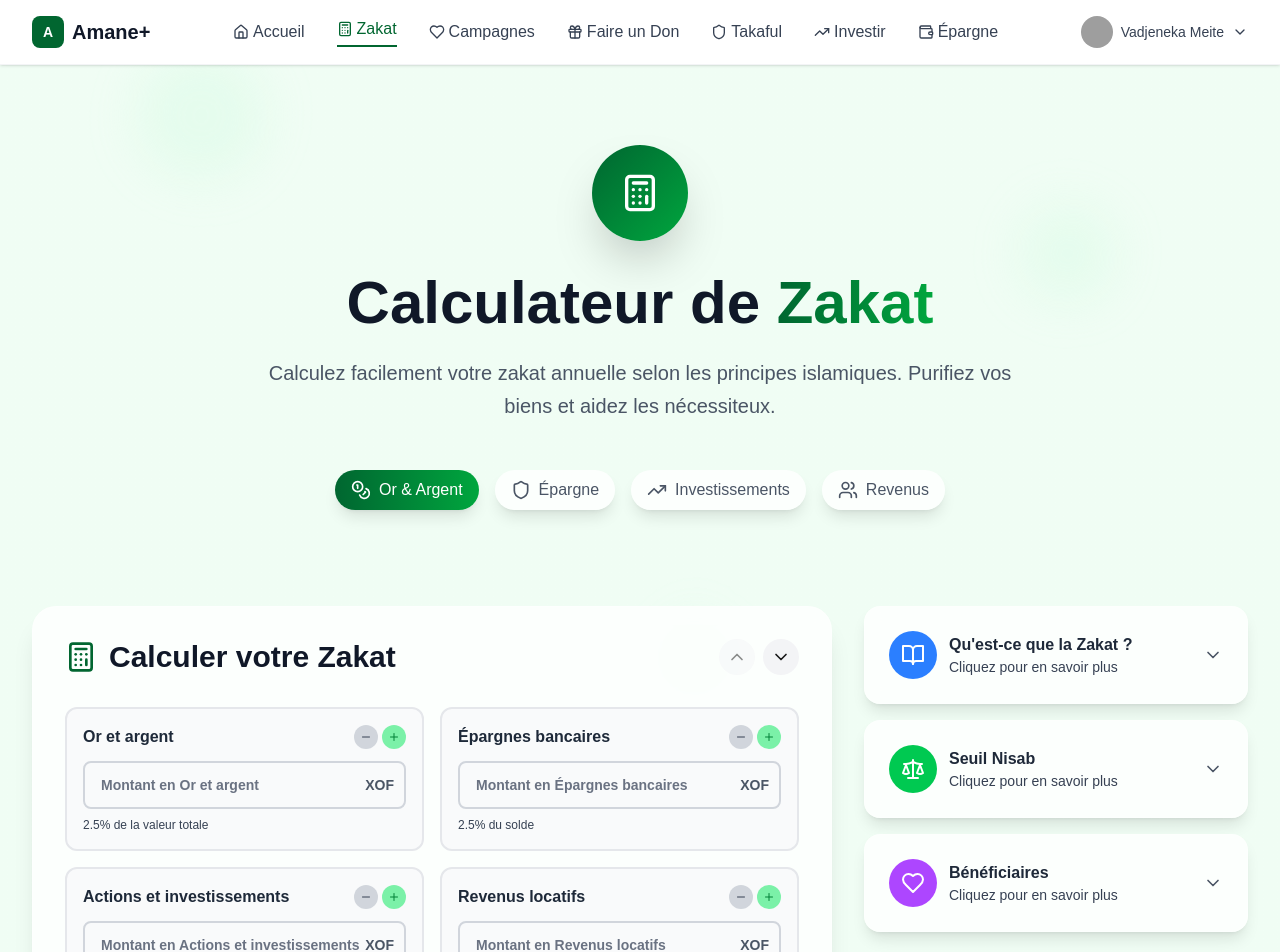
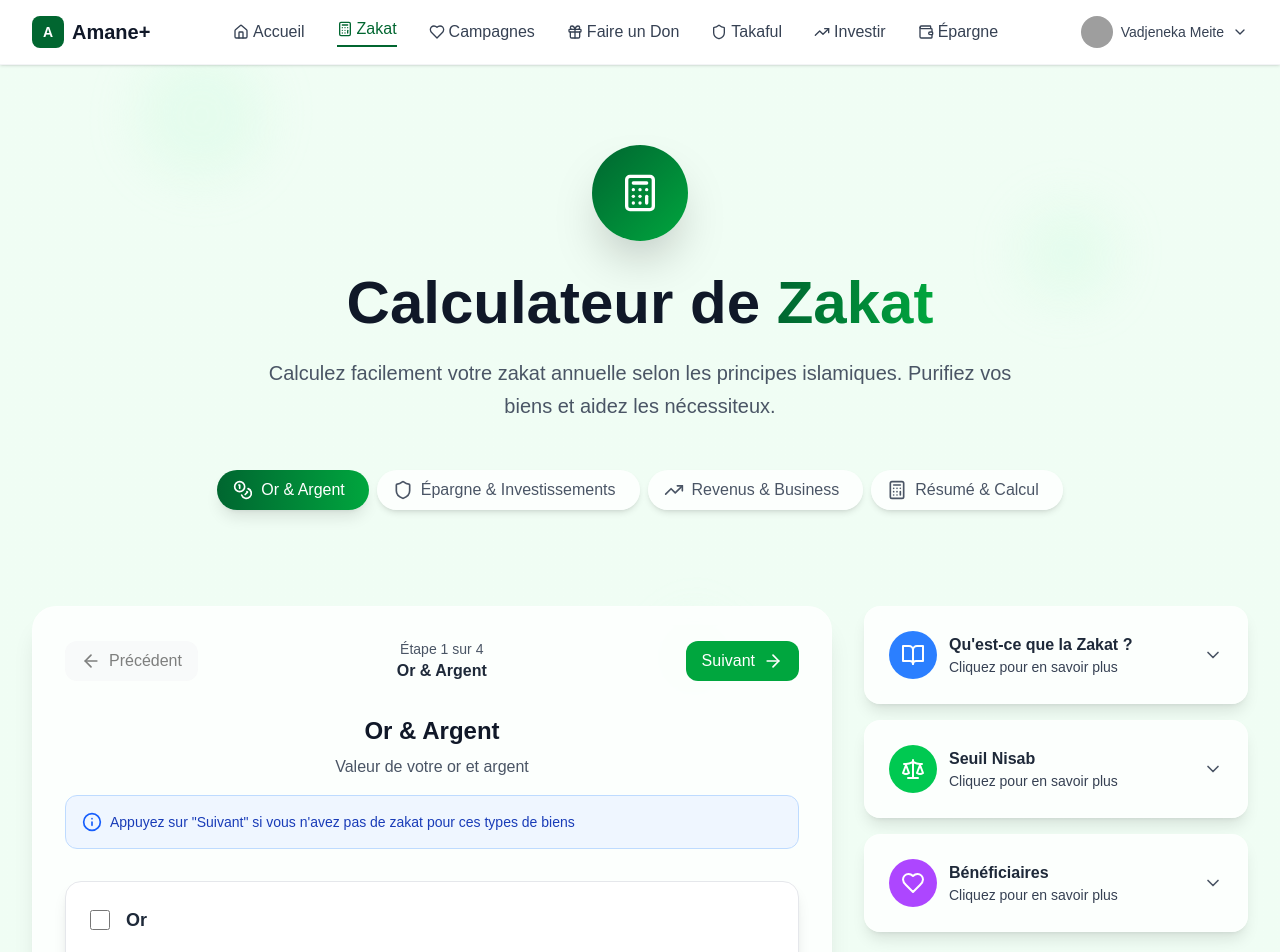
Before and after one commit to djeneka/amane-v2-test, a Next.js app: page /zakat in a window 1280 px wide. Shown: the top 952 px of the page. Built offline with nearby package versions, Linux system fonts and the light colour scheme; grey boxes are pictures that could not be loaded.

Commit message:
feat: add new pages stepper

```diff
--- a/src/app/zakat/page.tsx
+++ b/src/app/zakat/page.tsx
@@ -5,7 +5,8 @@ import { motion, AnimatePresence } from 'framer-motion';
 import {
   Calculator, Info, AlertCircle, CheckCircle, ArrowRight, Coins, Scale, Heart,
   TrendingUp, Shield, Users, Globe, Star, Zap, Target, BookOpen, Lightbulb,
-  ChevronDown, ChevronUp, Minus, Plus
+  ChevronDown, ChevronUp, Minus, Plus, ArrowLeft, ArrowRight as ArrowRightIcon,
+  Building, Home, Store
 } from 'lucide-react';
 import { zakatCategories } from '@/data/mockData';
 
@@ -19,9 +20,18 @@ export default function ZakatPage() {
     business: 0,
   });
 
+  const [checkedFields, setCheckedFields] = useState({
+    gold: false,
+    silver: false,
+    savings: false,
+    investments: false,
+    rentalIncome: false,
+    business: false,
+  });
+
   const [totalZakat, setTotalZakat] = useState(0);
   const [showResult, setShowResult] = useState(false);
-  const [activeStep, setActiveStep] = useState(0);
+  const [currentStep, setCurrentStep] = useState(0);
   const [expandedInfo, setExpandedInfo] = useState<string | null>(null);
 
   const calculateZakat = () => {
@@ -38,6 +48,21 @@ export default function ZakatPage() {
     }));
   };
 
+  const handleCheckboxChange = (field: string, checked: boolean) => {
+    setCheckedFields(prev => ({
+      ...prev,
+      [field]: checked
+    }));
+
+    // Si on décoche, on remet la valeur à 0
+    if (!checked) {
+      setFormData(prev => ({
+        ...prev,
+        [field]: 0
+      }));
+    }
+  };
+
   const formatAmount = (amount: number) => {
     return new Intl.NumberFormat('fr-FR', {
       style: 'currency',
@@ -46,12 +71,90 @@ export default function ZakatPage() {
     }).format(amount);
   };
 
+  // Mapping des icônes pour les catégories de zakat
+  const categoryIcons: { [key: string]: any } = {
+    'or et argent': Coins,
+    'épargnes bancaires': Shield,
+    'actions et investissements': TrendingUp,
+    'revenus locatifs': Home,
+    'commerce': Store
+  };
+
+  // Configuration des étapes avec les champs correspondants
   const steps = [
-    { id: 0, title: 'Or & Argent', icon: Coins },
-    { id: 1, title: 'Épargne', icon: Shield },
-    { id: 2, title: 'Investissements', icon: TrendingUp },
-    { id: 3, title: 'Revenus', icon: Users },
+    {
+      id: 0,
+      title: 'Or & Argent',
+      icon: Coins,
+      description: 'Valeur de votre or et argent',
+      fields: [
+        { key: 'gold', label: 'Or', description: 'Valeur de votre or en grammes ou en valeur monétaire' },
+        { key: 'silver', label: 'Argent', description: 'Valeur de votre argent en grammes ou en valeur monétaire' }
+      ]
+    },
+    {
+      id: 1,
+      title: 'Épargne & Investissements',
+      icon: Shield,
+      description: 'Vos épargnes et placements',
+      fields: [
+        { key: 'savings', label: 'Épargnes bancaires', description: 'Solde de vos comptes d\'épargne' },
+        { key: 'investments', label: 'Investissements', description: 'Valeur de vos placements et actions' }
+      ]
+    },
+    {
+      id: 2,
+      title: 'Revenus & Business',
+      icon: TrendingUp,
+      description: 'Revenus locatifs et activités commerciales',
+      fields: [
+        { key: 'rentalIncome', label: 'Revenus locatifs', description: 'Revenus de location de biens immobiliers' },
+        { key: 'business', label: 'Commerce', description: 'Valeur des stocks et activités commerciales' }
+      ]
+    },
+    {
+      id: 3,
+      title: 'Résumé & Calcul',
+      icon: Calculator,
+      description: 'Vérification et calcul final',
+      fields: []
+    }
   ];
+
+  const getCategoryData = (categoryKey: string) => {
+    const category = zakatCategories.find(cat =>
+      cat.name.toLowerCase().replace(/\s+/g, '') === categoryKey
+    );
+
+    if (category) {
+      const iconKey = category.name.toLowerCase();
+      return {
+        ...category,
+        icon: categoryIcons[iconKey] || Coins
+      };
+    }
+    return null;
+  };
+
+  const nextStep = () => {
+    if (currentStep < steps.length - 1) {
+      setCurrentStep(currentStep + 1);
+    }
+  };
+
+  const prevStep = () => {
+    if (currentStep > 0) {
+      setCurrentStep(currentStep - 1);
+    }
+  };
+
+  const canProceed = () => {
+    const currentStepData = steps[currentStep];
+    if (currentStepData.fields.length === 0) return true;
+
+    // Permettre de continuer même si aucun montant n'est saisi
+    return true;
+  };
 
   const infoCards = [
     {
@@ -76,6 +179,153 @@ export default function ZakatPage() {
       content: 'La Zakat peut être versée aux pauvres, aux nécessiteux, aux nouveaux convertis, aux voyageurs en difficulté, et pour la cause d\'Allah.'
     }
   ];
+
+  const renderStepContent = () => {
+    const currentStepData = steps[currentStep];
+
+    if (currentStep === 3) {
+      // Résumé et calcul final
+      return (
+        <div className="space-y-6">
+          <div className="bg-gradient-to-br from-green-50 to-emerald-50 rounded-2xl p-6 border-2 border-green-200">
+            <h3 className="text-2xl font-bold text-gray-900 mb-4 flex items-center space-x-3">
+              <Calculator size={28} className="text-green-800" />
+              <span>Résumé de vos biens</span>
+            </h3>
+
+            <div className="space-y-4">
+              {Object.entries(formData).map(([key, value]) => {
+                const stepField = steps.flatMap(step => step.fields).find(field => field.key === key);
+                if (!stepField || value === 0) return null;
+
+                return (
+                  <motion.div
+                    key={key}
+                    initial={{ opacity: 0, x: -20 }}
+                    animate={{ opacity: 1, x: 0 }}
+                    className="flex justify-between items-center p-4 bg-white rounded-xl shadow-sm"
+                  >
+                    <div className="flex items-center space-x-3">
+                      <div className="w-10 h-10 bg-green-100 rounded-full flex items-center justify-center">
+                        <Coins size={20} className="text-green-800" />
+                      </div>
+                      <div>
+                        <p className="font-semibold text-gray-800">{stepField.label}</p>
+                        <p className="text-sm text-gray-600">{stepField.description}</p>
+                      </div>
+                    </div>
+                    <div className="text-right">
+                      <p className="font-bold text-gray-900">{formatAmount(value)}</p>
+                    </div>
+                  </motion.div>
+                );
+              })}
+            </div>
+
+            <div className="mt-6 p-4 bg-green-100 rounded-xl">
+              <div className="flex justify-between items-center">
+                <span className="text-lg font-semibold text-gray-800">Total des biens :</span>
+                <span className="text-2xl font-bold text-green-800">
+                  {formatAmount(Object.values(formData).reduce((sum, value) => sum + value, 0))}
+                </span>
+              </div>
+            </div>
+          </div>
+
+          <motion.button
+            whileHover={{ scale: 1.02 }}
+            whileTap={{ scale: 0.98 }}
+            onClick={calculateZakat}
+            className="w-full bg-gradient-to-r from-green-800 to-green-600 hover:from-green-900 hover:to-green-700 text-white font-bold py-6 px-8 rounded-2xl transition-all duration-200 flex items-center justify-center space-x-3 shadow-lg"
+          >
+            <Calculator size={24} />
+            <span>Calculer ma Zakat</span>
+            <ArrowRight size={24} />
+          </motion.button>
+        </div>
+      );
+    }
+
+    return (
+      <div className="space-y-6">
+        <div className="text-center mb-8">
+          <h3 className="text-2xl font-bold text-gray-900 mb-2">{currentStepData.title}</h3>
+          <p className="text-gray-600">{currentStepData.description}</p>
+
+          {/* Message informatif */}
+          <div className="mt-4 p-4 bg-blue-50 border border-blue-200 rounded-xl">
+            <div className="flex items-center space-x-2">
+              <Info size={20} className="text-blue-600" />
+              <p className="text-sm text-blue-800 font-medium">
+                Appuyez sur "Suivant" si vous n'avez pas de zakat pour ces types de biens
+              </p>
+            </div>
+          </div>
+        </div>
+
+        <div className="grid grid-cols-1 gap-6">
+          {currentStepData.fields.map((field, index) => (
+            <motion.div
+              key={field.key}
+              initial={{ opacity: 0, y: 20 }}
+              animate={{ opacity: 1, y: 0 }}
+              transition={{ duration: 0.5, delay: index * 0.1 }}
+              className="bg-white rounded-2xl p-6 shadow-lg border border-gray-200"
+            >
+              {/* Checkbox */}
+              <div className="flex items-center space-x-4 mb-4">
+                <input
+                  type="checkbox"
+                  id={field.key}
+                  checked={checkedFields[field.key as keyof typeof checkedFields]}
+                  onChange={(e) => handleCheckboxChange(field.key, e.target.checked)}
+                  className="w-5 h-5 text-green-600 bg-gray-100 border-gray-300 rounded focus:ring-green-500 focus:ring-2"
+                />
+                <label htmlFor={field.key} className="text-lg font-bold text-gray-800 cursor-pointer">
+                  {field.label}
+                </label>
+              </div>
+
+              {/* Description */}
+              <p className="text-sm text-gray-600 mb-4">{field.description}</p>
+
+              {/* Input field - only show if checkbox is checked */}
+              <AnimatePresence>
+                {checkedFields[field.key as keyof typeof checkedFields] && (
+                  <motion.div
+                    initial={{ opacity: 0, height: 0 }}
+                    animate={{ opacity: 1, height: 'auto' }}
+                    exit={{ opacity: 0, height: 0 }}
+                    transition={{ duration: 0.3 }}
+                    className="space-y-4"
+                  >
+                    <div className="space-y-2">
+                      <label className="text-sm font-medium text-gray-700">Valeur</label>
+                      <div className="relative">
+                        <input
+                          type="number"
+                          className="w-full px-4 py-4 text-lg font-bold border-2 border-gray-300 rounded-xl focus:ring-4 focus:ring-green-200 focus:border-green-500 transition-all duration-200 text-gray-800 placeholder-gray-500"
+                          value={formData[field.key as keyof typeof formData] || ''}
+                          onChange={(e) => handleInputChange(
+                            field.key,
+                            parseFloat(e.target.value) || 0
+                          )}
+                          placeholder={`Montant en ${field.label}`}
+                        />
+                        <div className="absolute right-4 top-1/2 transform -translate-y-1/2 text-gray-600 font-bold">
+                          XOF
+                        </div>
+                      </div>
+                    </div>
+                  </motion.div>
+                )}
+              </AnimatePresence>
+            </motion.div>
+          ))}
+        </div>
+      </div>
+    );
+  };
 
   return (
     <div className="min-h-screen bg-gradient-to-br from-green-50 via-green-50 to-green-50">
@@ -138,21 +388,22 @@ export default function ZakatPage() {
 
             {/* Progress Steps */}
             <div className="flex justify-center mb-12">
-              <div className="flex space-x-4">
+              <div className="flex space-x-2">
                 {steps.map((step, index) => (
                   <motion.div
                     key={step.id}
                     initial={{ opacity: 0, scale: 0.8 }}
                     animate={{ opacity: 1, scale: 1 }}
                     transition={{ delay: index * 0.1 }}
-                    className={`flex items-center space-x-2 px-4 py-2 rounded-full ${
-                      activeStep >= step.id
-                        ? 'bg-gradient-to-r from-green-800 to-green-600 text-white'
-                        : 'bg-white/80 text-gray-600'
-                    } shadow-lg`}
+                    className={`flex items-center space-x-2 px-4 py-2 rounded-full transition-all duration-300 ${
+                      currentStep >= step.id
+                        ? 'bg-gradient-to-r from-green-800 to-green-600 text-white shadow-lg'
+                        : 'bg-white/80 text-gray-600 shadow-md'
+                    }`}
                   >
                     <step.icon size={20} />
-                    <span className="font-medium">{step.title}</span>
+                    <span className="font-medium hidden sm:inline">{step.title}</span>
+                    <span className="font-medium sm:hidden">{step.id + 1}</span>
                   </motion.div>
                 ))}
               </div>
@@ -171,113 +422,48 @@ export default function ZakatPage() {
             className="lg:col-span-2"
           >
             <div className="bg-white/80 backdrop-blur-sm rounded-3xl shadow-xl border border-white/20 p-8">
+              {/* Step Navigation */}
               <div className="flex items-center justify-between mb-8">
-                <h2 className="text-3xl font-bold text-gray-900 flex items-center space-x-3">
-                  <Calculator size={32} className="text-green-800" />
-                  <span>Calculer votre Zakat</span>
-                </h2>
-                <div className="flex space-x-2">
                 <motion.button
                   whileHover={{ scale: 1.05 }}
                   whileTap={{ scale: 0.95 }}
-                    onClick={() => setActiveStep(Math.max(0, activeStep - 1))}
-                    disabled={activeStep === 0}
-                    className="p-2 rounded-full bg-gray-100 hover:bg-gray-200 disabled:opacity-50"
+                  onClick={prevStep}
+                  disabled={currentStep === 0}
+                  className="flex items-center space-x-2 px-4 py-2 rounded-xl bg-gray-100 hover:bg-gray-200 disabled:opacity-50 disabled:cursor-not-allowed transition-all duration-200 text-black"
                 >
-                    <ChevronUp size={20} />
+                  <ArrowLeft size={20} />
+                  <span className="hidden sm:inline">Précédent</span>
                 </motion.button>
+
+                <div className="text-center">
+                  <p className="text-sm text-gray-600">Étape {currentStep + 1} sur {steps.length}</p>
+                  <p className="font-semibold text-gray-800">{steps[currentStep].title}</p>
+                </div>
+
                 <motion.button
                   whileHover={{ scale: 1.05 }}
                   whileTap={{ scale: 0.95 }}
-                    onClick={() => setActiveStep(Math.min(3, activeStep + 1))}
-                    disabled={activeStep === 3}
-                    className="p-2 rounded-full bg-gray-100 hover:bg-gray-200 disabled:opacity-50"
+                  onClick={nextStep}
+                  disabled={currentStep === steps.length - 1}
+                  className="flex items-center space-x-2 px-4 py-2 rounded-xl bg-green-600 hover:bg-green-700 disabled:opacity-50 disabled:cursor-not-allowed text-white transition-all duration-200"
                 >
-                    <ChevronDown size={20} />
+                  <span className="hidden sm:inline">Suivant</span>
+                  <ArrowRightIcon size={20} />
                 </motion.button>
               </div>
-              </div>
 
-                <div className="grid grid-cols-1 md:grid-cols-2 gap-4">
-                  {zakatCategories.map((category, index) => (
+              {/* Step Content */}
+              <AnimatePresence mode="wait">
                 <motion.div
-                      key={category.name}
-                      initial={{ opacity: 0, y: 20 }}
-                      animate={{ opacity: 1, y: 0 }}
-                      transition={{ duration: 0.5, delay: index * 0.1 }}
-                      className={`p-4 rounded-xl border-2 transition-all duration-300 ${
-                        index < 2
-                          ? 'border-gray-200 bg-gray-50'
-                          : activeStep === Math.floor(index / 2)
-                            ? 'border-green-300 bg-green-50 shadow-lg'
-                            : 'border-gray-200 bg-gray-50'
-                      }`}
+                  key={currentStep}
+                  initial={{ opacity: 0, x: 20 }}
+                  animate={{ opacity: 1, x: 0 }}
+                  exit={{ opacity: 0, x: -20 }}
+                  transition={{ duration: 0.3 }}
                 >
-                      <div className="flex items-center justify-between mb-3">
-                        <h3 className="text-base font-bold text-gray-800">{category.name}</h3>
-                        <div className="flex items-center space-x-1">
-                          <motion.button
-                            whileHover={{ scale: 1.1 }}
-                            whileTap={{ scale: 0.9 }}
-                            onClick={() => {
-                              const currentValue = formData[category.name.toLowerCase().replace(/\s+/g, '') as keyof typeof formData] || 0;
-                              handleInputChange(
-                                category.name.toLowerCase().replace(/\s+/g, ''),
-                                Math.max(0, currentValue - 1000)
-                              );
-                            }}
-                            className="w-6 h-6 bg-gray-300 rounded-full flex items-center justify-center hover:bg-gray-400 text-gray-700"
-                          >
-                            <Minus size={12} />
-                          </motion.button>
-                          <motion.button
-                            whileHover={{ scale: 1.1 }}
-                            whileTap={{ scale: 0.9 }}
-                            onClick={() => {
-                              const currentValue = formData[category.name.toLowerCase().replace(/\s+/g, '') as keyof typeof formData] || 0;
-                              handleInputChange(
-                                category.name.toLowerCase().replace(/\s+/g, ''),
-                                currentValue + 1000
-                              );
-                            }}
-                            className="w-6 h-6 bg-green-300 rounded-full flex items-center justify-center hover:bg-green-400 text-green-700"
-                          >
-                            <Plus size={12} />
-                          </motion.button>
-                        </div>
-                      </div>
-
-                      <div className="relative">
-                        <input
-                          type="number"
-                          className="w-full px-4 py-3 text-sm font-bold border-2 border-gray-300 rounded-lg focus:ring-4 focus:ring-green-200 focus:border-green-500 transition-all duration-200 text-gray-800 placeholder-gray-500"
-                          value={formData[category.name.toLowerCase().replace(/\s+/g, '') as keyof typeof formData] || ''}
-                          onChange={(e) => handleInputChange(
-                            category.name.toLowerCase().replace(/\s+/g, ''),
-                            parseFloat(e.target.value) || 0
-                          )}
-                          title={`Montant en ${category.name}`}
-                          placeholder={`Montant en ${category.name}`}
-                        />
-                        <div className="absolute right-3 top-1/2 transform -translate-y-1/2 text-gray-600 font-bold text-sm">
-                          XOF
-                        </div>
-                      </div>
-                      <p className="text-xs text-gray-700 mt-2 font-medium">{category.description}</p>
+                  {renderStepContent()}
                 </motion.div>
-                  ))}
-
-                <motion.button
-                  whileHover={{ scale: 1.02 }}
-                  whileTap={{ scale: 0.98 }}
-                  onClick={calculateZakat}
-                  className="w-full bg-gradient-to-r from-green-800 to-green-600 hover:from-green-900 hover:to-green-700 text-white font-bold py-6 px-8 rounded-2xl transition-all duration-200 flex items-center justify-center space-x-3 shadow-lg"
-                >
-                  <Calculator size={24} />
-                  <span>Calculer la Zakat</span>
-                  <ArrowRight size={24} />
-                </motion.button>
-              </div>
+              </AnimatePresence>
             </div>
           </motion.div>
 
```
Lines whose indentation alone changed are shown as unchanged.
